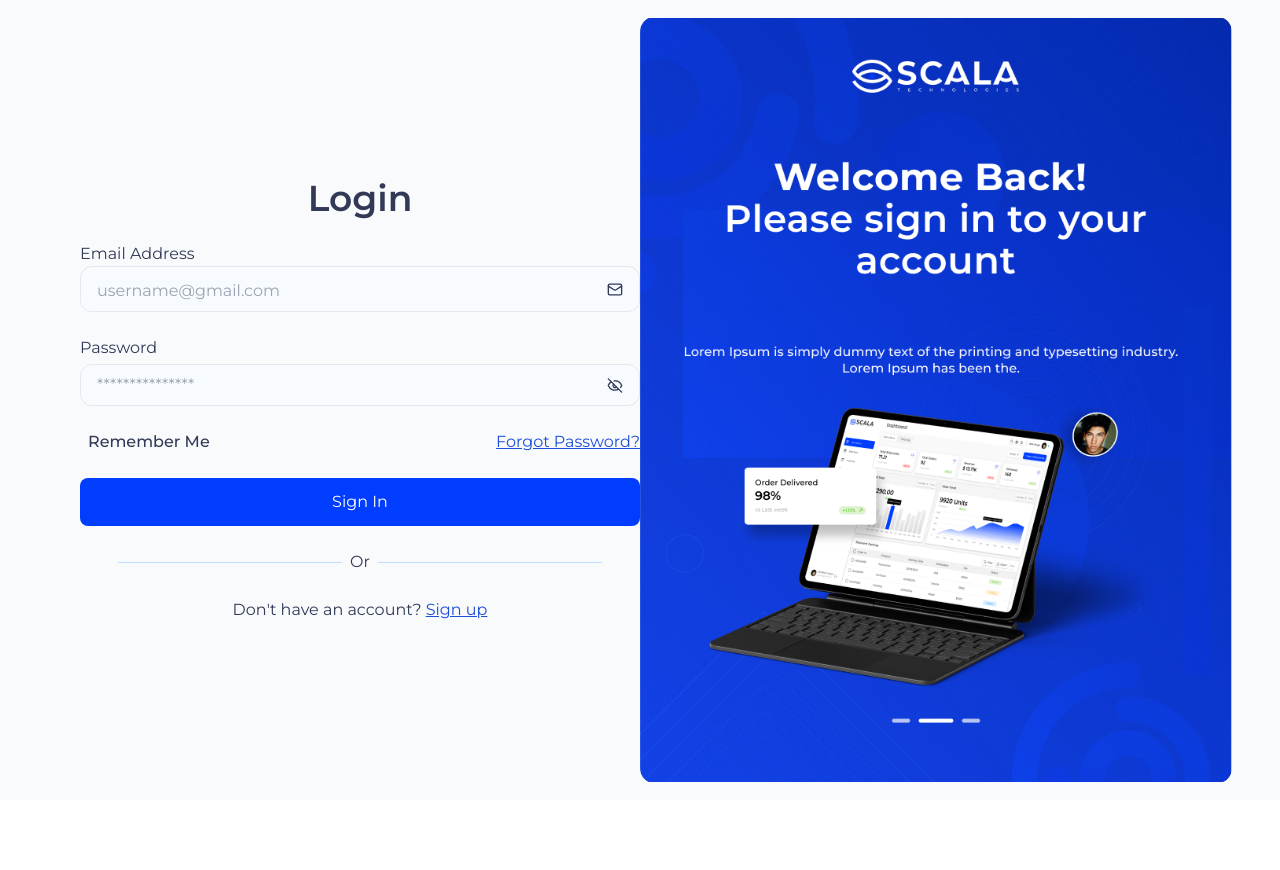
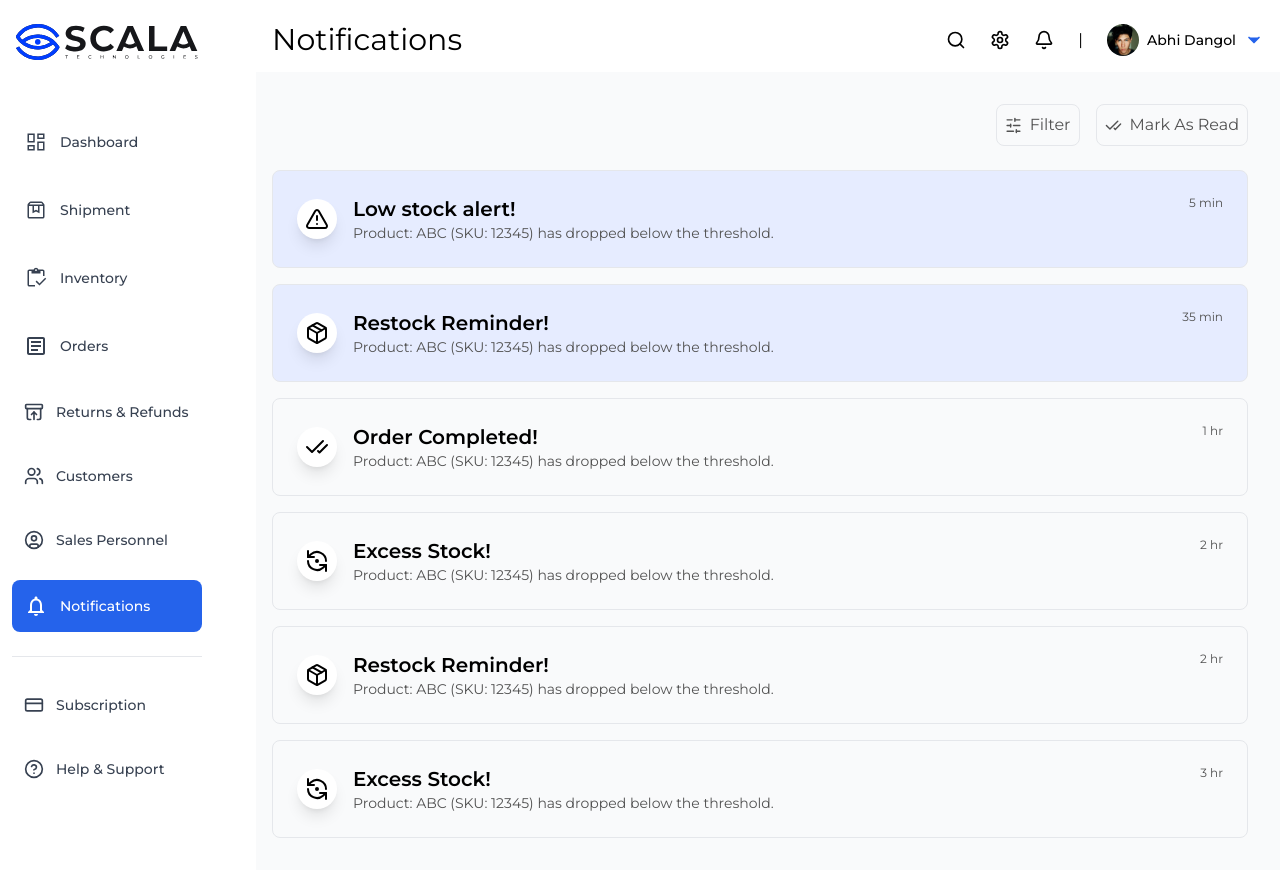
Before and after one commit to scalatechs/supply-chain-application-frontend, a React (Vite) app: page /notifications in a window 1280 px wide. Before the commit this address led to /login. Before the commit the page ends 800 px from the top, so only its background shows below. Built offline with nearby package versions, Linux system fonts and the light colour scheme.

Commit message:
Added notifications page

```diff
--- a/src/components/layout/sidebar.tsx
+++ b/src/components/layout/sidebar.tsx
@@ -144,7 +144,9 @@ export function Sidebar({ className }: SidebarProps) {
                                 }
                                 const isActive = location.pathname === item.href ||
                                     (item.href === "/" && location.pathname === "/") ||
-                                    (item.href === "/inventory" && location.pathname.startsWith("/inventory"));
+                                    (item.href === "/orders" && location.pathname.startsWith("/orders")) ||
+                                    (item.href === "/inventory" && location.pathname.startsWith("/inventory")) ||
+                                    (item.href === "/sales" && location.pathname.startsWith("/sales"))
                                 const Icon = item.icon;
                                 return (
                                     <Link
--- a/src/components/salesPersonnel/add-employee/confirmation.tsx
+++ b/src/components/salesPersonnel/add-employee/confirmation.tsx
@@ -132,23 +132,23 @@ const confirmation = ({
                     <div className="w-full flex items-end gap-1 mt-2">
 
                         {/* Address */}
-                        <div className="w-[78%]">
-                            <label
-                                htmlFor="address"
-                                className="text-sm font-medium w-full flex justify-start">
+                        <div className="w-[72%]">
+                            <label htmlFor="address" className="text-sm font-medium w-full flex justify-start">
                                 Address
                             </label>
-                            <div className="w-full flex items-center gap-2 mt-1 rounded-sm p-3 border border-neutral-400 outline-none" >
-                                <input
-                                    value={address}
-                                    type="text" name="address"
-                                    placeholder="John Doe, 456 Elm Street, Suite 3, Los Angeles"
-                                    className="border-none outline-none"
-                                />
-                            </div>
+                            <input
+                                id="address"
+                                name="address"
+                                value={address}
+                                type="text"
+                                placeholder="John Doe, 456 Elm Street, Suite 3, Los Angeles"
+                                className="w-full mt-1 rounded-sm px-3 py-3 border border-neutral-400 outline-none"
+                                required
+                            />
                         </div>
-
-                        <button className="w-[calc(100%-78%)] px-3 py-[0.9rem] text-[#003dff] border border-[#003dff] rounded-md font-medium text-sm">
+                        <button
+                            className="w-[calc(100%-72%)] px-3 py-3.5 text-blue-600 border border-blue-600 rounded-md font-medium text-sm"
+                        >
                             Change Address
                         </button>
                     </div>
@@ -211,26 +211,28 @@ const confirmation = ({
                         </div>
                     </div>
 
+                    {/* Assign Region */}
                     <div className="w-full flex items-end gap-1 mt-2">
 
-                        {/* Assign Region */}
                         <div className="w-[72%]">
                             <label
-                                htmlFor="address"
+                                htmlFor="assignRegion"
                                 className="text-sm font-medium w-full flex justify-start">
                                 Assign Region
                             </label>
                             <div className="w-full flex items-center gap-2 mt-1 rounded-sm p-3 border border-neutral-400 outline-none" >
                                 <input
+                                    id="assignRegion"
                                     value={assignRegion}
-                                    type="text" name="address"
+                                    type="text"
+                                    name="assignRegion"
                                     placeholder="John Doe, 456 Elm Street, Suite 3, Los Angeles"
                                     className="border-none outline-none w-full"
                                 />
                             </div>
                         </div>
 
-                        <button className="w-[calc(100%-72%)] px-3 py-[0.9rem] text-[#003dff] border border-[#003dff] rounded-md font-medium text-sm">
+                        <button className="min-w-44 px-3 py-[0.9rem] text-[#003dff] border border-[#003dff] rounded-md font-medium text-sm">
                             Change Address
                         </button>
                     </div>
--- a/src/components/salesPersonnel/add-employee/roles-responsibilites.tsx
+++ b/src/components/salesPersonnel/add-employee/roles-responsibilites.tsx
@@ -92,7 +92,7 @@ const RolesResponsibilities = ({
 
             <div className="w-full flex items-end gap-1 mt-2">
 
-                {/* Address */}
+                {/* Assign Region */}
                 <div className="w-[72%]">
                     <label
                         htmlFor="assignRegion"
--- a/src/components/settings/basic-information.tsx
+++ b/src/components/settings/basic-information.tsx
@@ -81,7 +81,7 @@ const basicInformation = () => {
             <div className="w-full flex items-end gap-1 mt-2">
 
                 {/* Address */}
-                <div className="w-[78%]">
+                <div className="w-[72%]">
                     <label
                         htmlFor="address"
                         className="text-sm font-medium w-full flex justify-start">
@@ -96,7 +96,7 @@ const basicInformation = () => {
                     </div>
                 </div>
 
-                <button className="w-[calc(100%-78%)] px-3 py-[0.9rem] text-[#003dff] border border-[#003dff] rounded-md font-medium text-sm">
+                <button className="w-[calc(100%-72%)] px-3 py-[0.9rem] text-[#003dff] border border-[#003dff] rounded-md font-medium text-sm">
                     Change Address
                 </button>
             </div>
--- a/src/components/settings/notifications-settings.tsx
+++ b/src/components/settings/notifications-settings.tsx
@@ -15,7 +15,7 @@ const notificationsSettings = () => {
                         Get notifications for order confirmation from your sales team.
                     </p>
                 </div>
-                <Switch checked={true} />
+                <Switch defaultChecked />
             </div>
 
             {/* Order Delayed*/}
@@ -37,7 +37,7 @@ const notificationsSettings = () => {
                         Get notifications for ordered delivered from your sales team.
                     </p>
                 </div>
-                <Switch checked={true} />
+                <Switch defaultChecked />
             </div>
 
             {/* Email Notifications */}
@@ -48,7 +48,7 @@ const notificationsSettings = () => {
                         Get notifications for email notifications from your sales team.
                     </p>
                 </div>
-                <Switch checked={true} />
+                <Switch defaultChecked />
             </div>
         </div>
     )
--- /dev/null
+++ b/src/pages/Notifications.tsx
@@ -0,0 +1,84 @@
+import { CheckCheck, Package, RefreshCcwDot, SlidersHorizontal, TriangleAlert } from "lucide-react"
+
+
+const Notifications = () => {
+    const notifications = [
+        {
+            icon: <TriangleAlert />,
+            title: "Low stock alert!",
+            description: "Product: ABC (SKU: 12345) has dropped below the threshold.",
+            time: "5 min",
+        },
+        {
+            icon: <Package />,
+            title: "Restock Reminder!",
+            description: "Product: ABC (SKU: 12345) has dropped below the threshold.",
+            time: "35 min",
+        },
+        {
+            icon: <CheckCheck />,
+            title: "Order Completed!",
+            description: "Product: ABC (SKU: 12345) has dropped below the threshold.",
+            time: "1 hr",
+        },
+        {
+            icon: <RefreshCcwDot />,
+            title: "Excess Stock!",
+            description: "Product: ABC (SKU: 12345) has dropped below the threshold.",
+            time: "2 hr",
+        },
+        {
+            icon: <Package />,
+            title: "Restock Reminder!",
+            description: "Product: ABC (SKU: 12345) has dropped below the threshold.",
+            time: "2 hr",
+        },
+        {
+            icon: <RefreshCcwDot />,
+            title: "Excess Stock!",
+            description: "Product: ABC (SKU: 12345) has dropped below the threshold.",
+            time: "3 hr",
+        },
+    ];
+
+    return (
+        <div className="w-full">
+
+            {/* Actions */}
+            <div className="w-full flex items-center gap-4 justify-end">
+                <div className="border p-2 rounded-lg text-neutral-600 text-base">
+                    <SlidersHorizontal size={'17px'} className="inline mr-2" />
+                    <span>Filter</span>
+                </div>
+                <div className="border p-2 rounded-lg text-neutral-600 text-base">
+                    <CheckCheck size={'17px'} className="inline mr-2" />
+                    <span>Mark As Read</span>
+                </div>
+            </div>
+
+            {/* Notifcations */}
+            <div className="flex flex-col items-start gap-4 w-full mt-6">
+
+                {notifications.map((item, idx) => (
+                    <div
+                        key={idx}
+                        className={`${idx == 0 || idx == 1 ? "bg-[#e6ecff]" : ""} border rounded-lg p-6 w-full flex items-start justify-between`} >
+                        <div className="flex md:flex-row flex-col md:items-center items-start gap-4">
+                            <div className="bg-white shadow-lg rounded-full p-2">
+                                {item.icon}
+                            </div>
+                            <div>
+                                <h1 className="md:text-xl text-base font-semibold">{item.title}</h1>
+                                <p className="md:text-sm text-xs text-neutral-600">{item.description}</p>
+                            </div>
+                        </div>
+                        <h3 className="text-xs text-neutral-600">{item.time}</h3>
+                    </div>
+                ))}
+
+            </div>
+        </div >
+    )
+}
+
+export default Notifications
--- a/src/routes/routes.tsx
+++ b/src/routes/routes.tsx
@@ -19,6 +19,7 @@ import UserProfile from "../components/salesPersonnel/userProfile"
 import AddEmployee from "../components/salesPersonnel/add-employee/add-employee"
 import Settings from '@/pages/Settings'
 import HelpAndSupport from '../pages/HelpAndSupport'
+import Notifications from '@/pages/Notifications'
 
 const AppLayout = () => {
     const location = useLocation();
@@ -31,7 +32,7 @@ const AppLayout = () => {
             {showSidebar && <Sidebar />}
             <div className="flex-1">
                 {showSidebar && <Header />}
-                <main className={`${showSidebar ? "p-8" : ""} lg:pl-0 bg-gray-50`}>
+                <main className={`${showSidebar ? "p-8" : ""} lg:pl-4 bg-gray-50`}>
                     <ReactRoutes>
                         {/* Auth Routes */}
                         <Route path='*' element={<Navigate to={'/login'} replace />} />
@@ -60,6 +61,7 @@ const AppLayout = () => {
                         </Route>
                         <Route path='/settings' element={<Settings />} />
                         <Route path='/help' element={<HelpAndSupport />} />
+                        <Route path='/notifications' element={<Notifications />} />
                     </ReactRoutes>
                 </main>
             </div>
```
